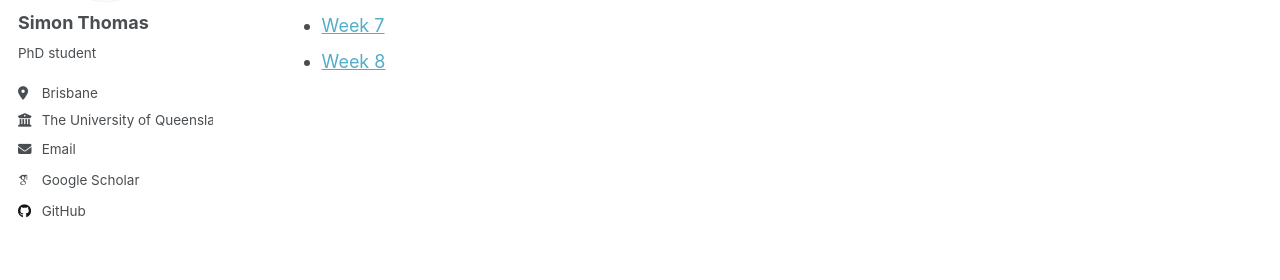
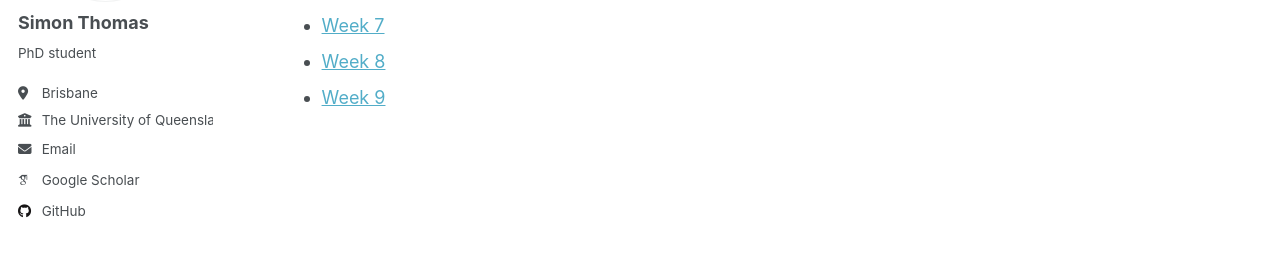
Before and after one commit to SimonNThomasMaths/simonnthomasmaths.github.io, a Jekyll site: the page built from _pages/teaching.md, in a window 1280 px wide. Shown: the part 324-604 px from the top of the page. Built offline with Jekyll 4.4.1, drawn with Linux system fonts in a browser that asks for light colours; some web fonts are replaced.

Commit message:
w9 slides

```diff
--- a/_pages/teaching.md
+++ b/_pages/teaching.md
@@ -12,3 +12,4 @@ Here are some slides I made while tutoring a course on optimisation theory.
 - [Week 6](https://simonnthomasmaths.github.io/files/w6.pdf)
 - [Week 7](https://simonnthomasmaths.github.io/files/w7.pdf)
 - [Week 8](https://simonnthomasmaths.github.io/files/w8.pdf)
+- [Week 9](https://simonnthomasmaths.github.io/files/w9.pdf)
```
Also changed, not shown: 1 other file.
